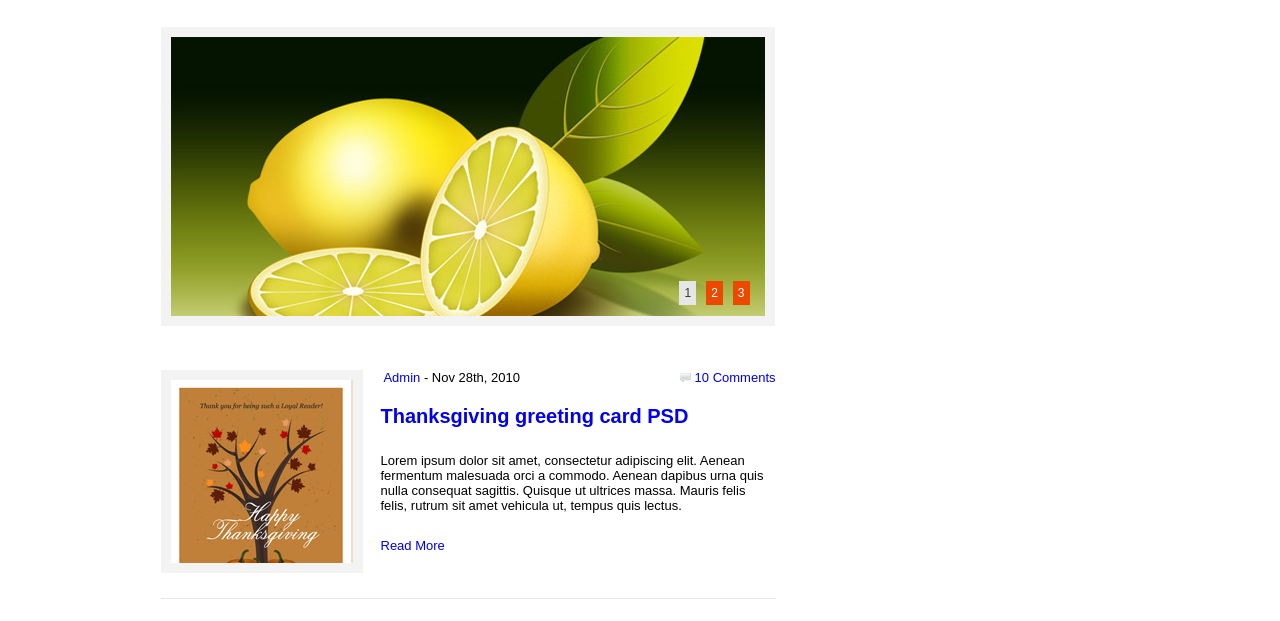
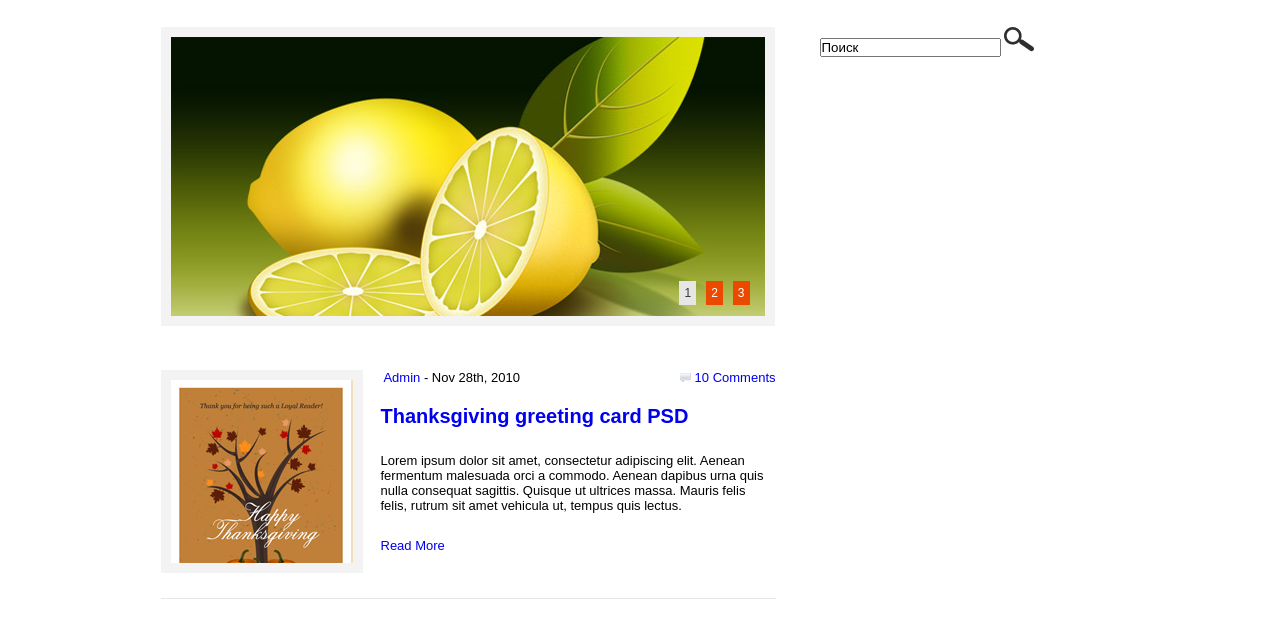
Before and after one commit to ViktorJavaWeb/CleanMag, a plain HTML site: page index.html in a window 1280 px wide. Shown: the part 161-782 px from the top of the page. Drawn offline with Linux system fonts and the light colour scheme.

Commit message:
10-12-2016

```diff
--- a/index.html
+++ b/index.html
@@ -57,14 +57,16 @@
 <!--=============== content-wraper =====================-->
 <div class="content-wraper">
     <div class="container">
+        <div class="content">
 
-        <div id='slideshowHolder'>
-            <img src="images/img_1.jpg" alt='' />
-            <img src="images/img_1.jpg" alt='' />
-            <img src="images/img_1.jpg" alt='' />
-        </div>
 
-        <div class="content">
+            <div id='slideshowHolder'>
+                <img src="images/img_1.jpg" alt='' />
+                <img src="images/img_1.jpg" alt='' />
+                <img src="images/img_1.jpg" alt='' />
+            </div>
+
+
             <div class="contentBlok">
                 <div class="shedow"></div>
                 <div class="contentImg">
@@ -212,7 +214,15 @@
         </div>
 
         <!--=============== siteBar =====================-->
-        <div class="siteBar"></div>
+        <div class="siteBar">
+            <div class="search">
+                <form name="searchQ" action="" method="post">
+                    <input type="text" name="search" value="Поиск" onfocus="if(this.value=='Поиск')this.value=''" onblur="if(this.value=='')this.value='Поиск'">
+                    <input type="image" src="images/search.png">
+                </form>
+            </div>
+
+        </div>
         <!--=============== CLOSE siteBar ===============-->
 
 
```
Also changed, not shown: css/style.css (+5 -2 lines), images/search.png (added).
